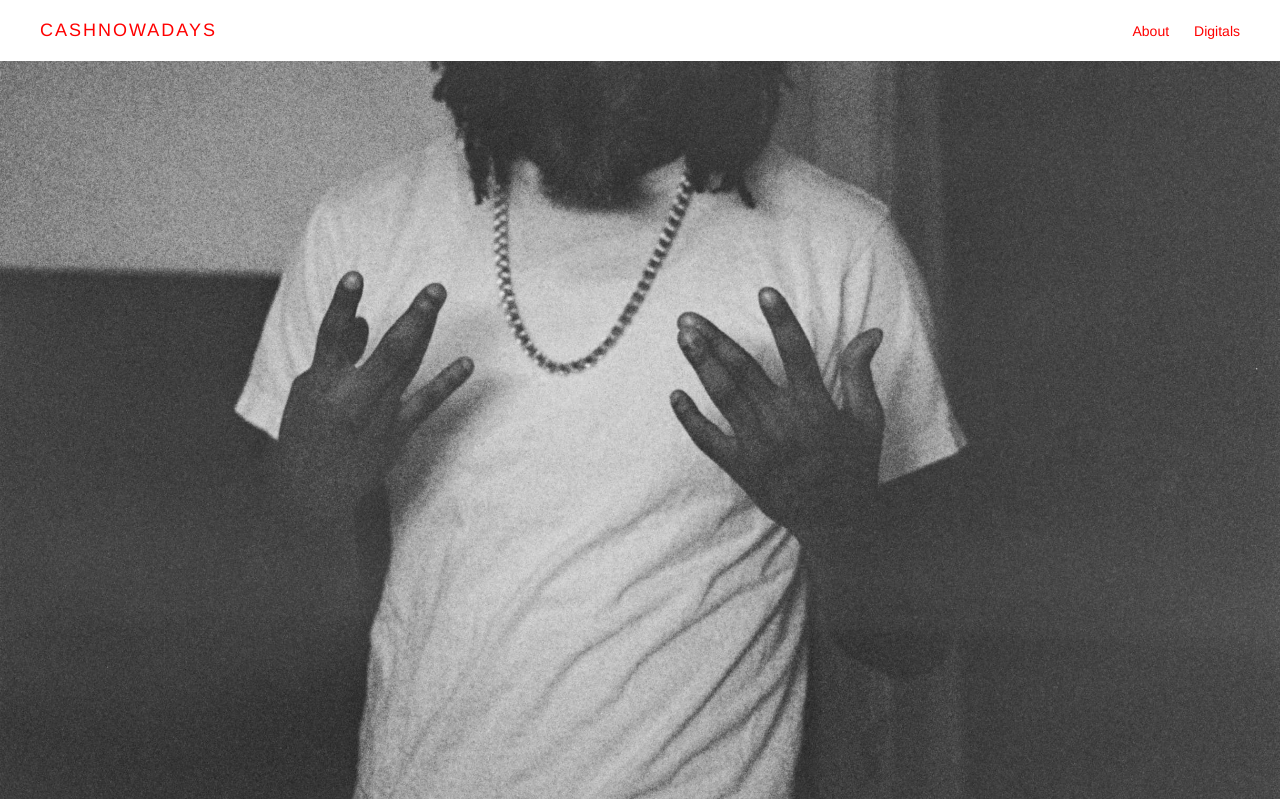
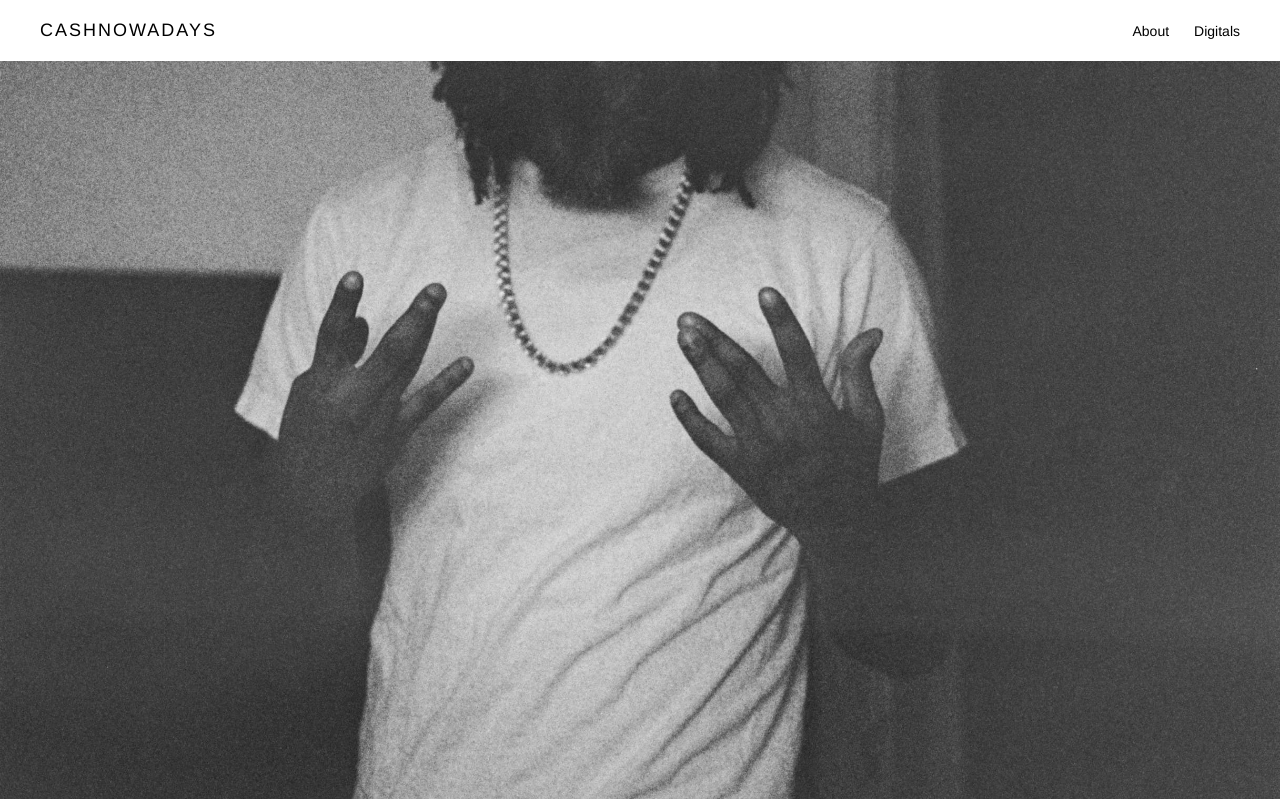
Before and after one commit to seecashnowadays/seecashnowadays.github.io, a plain HTML site: page index.html in a window 1280 px wide. Shown: the top 801 px of the page. Drawn offline with Linux system fonts and the light colour scheme.

Commit message:
Update style.css

```diff
--- a/style.css
+++ b/style.css
@@ -33,7 +33,7 @@ body {
 }
 
 .logo {
-  color: red;
+  color: black;
   font-size: 18px;
   letter-spacing: 2px;
 }
@@ -45,7 +45,7 @@ body {
 }
 
 .nav-links a {
-  color: red;
+  color: black;
   text-decoration: none;
   font-size: 14px;
   transition: opacity 0.3s ease;
```
